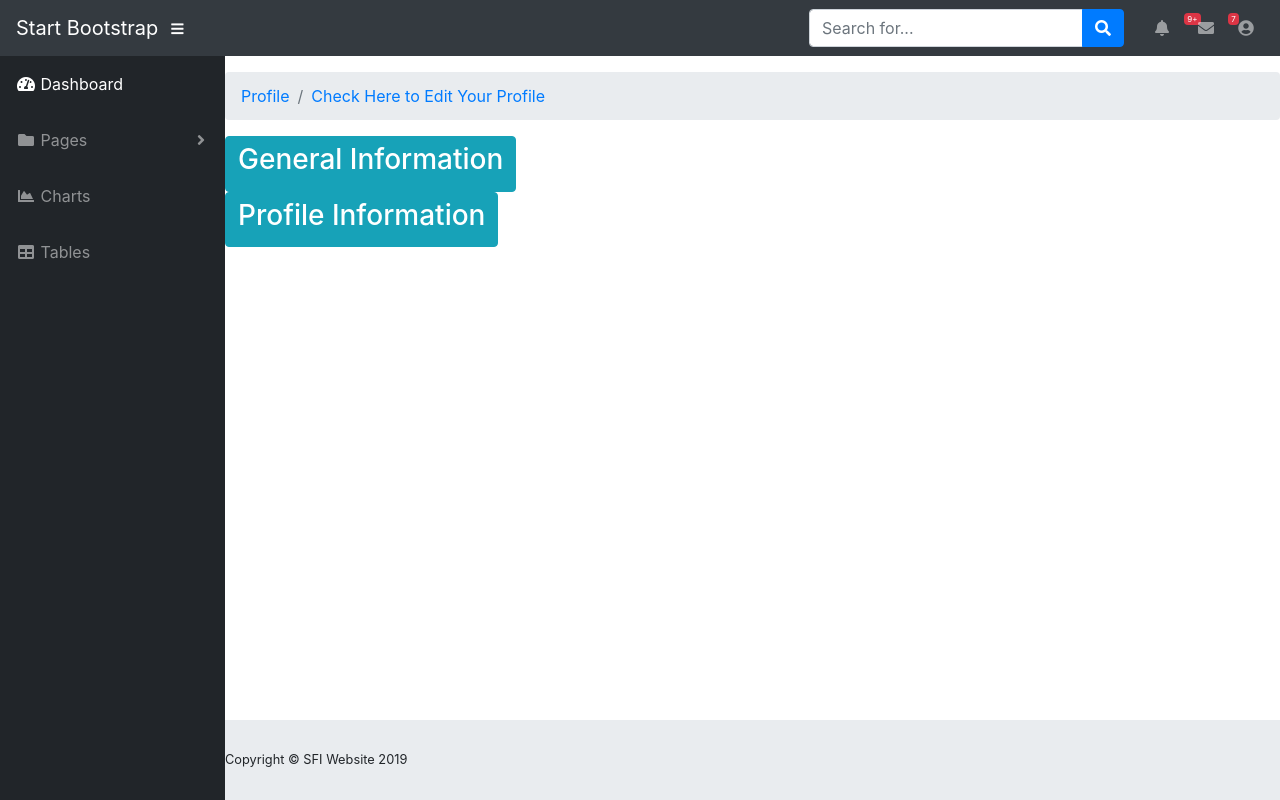
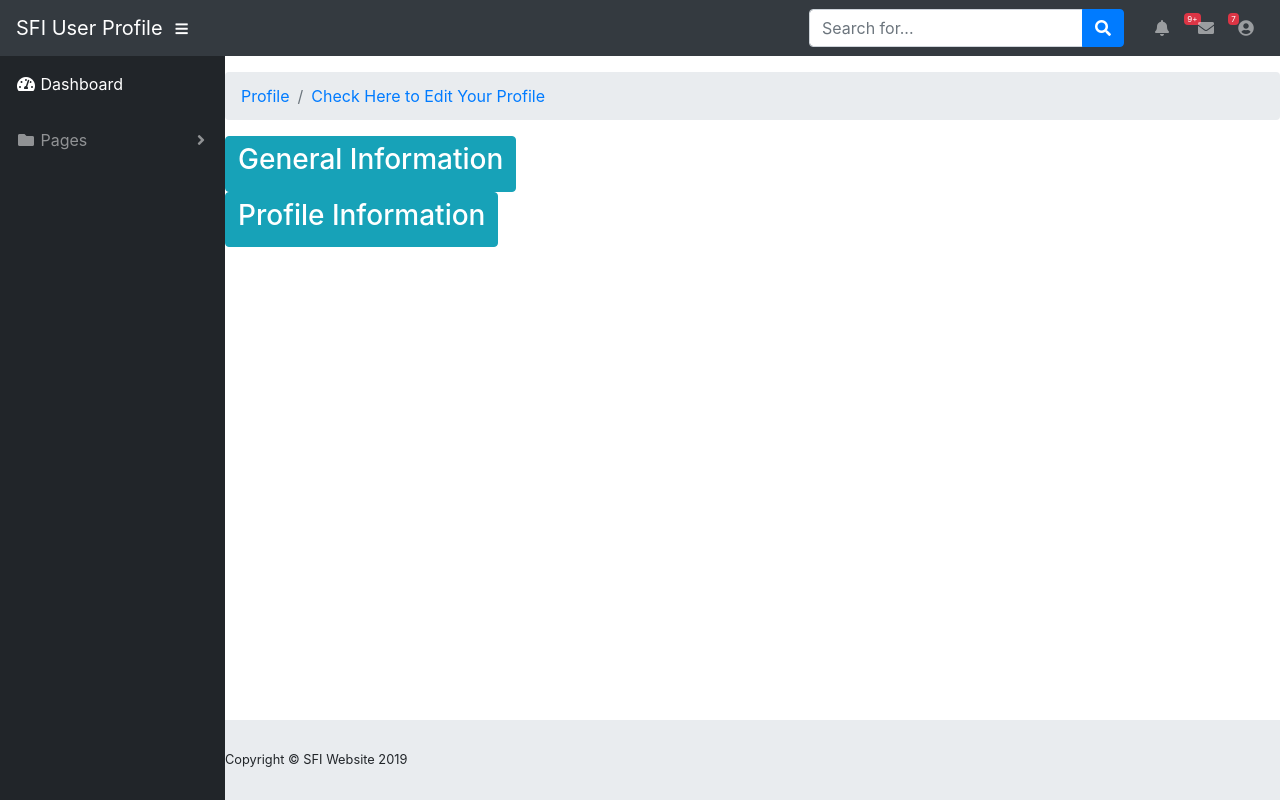
Before and after one commit to Stephen-O-Donovan/mysite, a Flask app: page /profile in a window 1280 px wide. Run offline with Flask 2, Linux system fonts and the light colour scheme; the visitor is signed in with stand-in values (Sample User, id 1); data that the repository does not hold is empty; some libraries are stand-ins or nearby versions.

Commit message:
Update show_profile.html

```diff
--- a/templates/show_profile.html
+++ b/templates/show_profile.html
@@ -32,7 +32,7 @@
 
     <nav class="navbar navbar-expand navbar-dark bg-dark static-top">
 
-      <a class="navbar-brand mr-1" href="index.html">Start Bootstrap</a>
+      <a class="navbar-brand mr-1" href="index.html">SFI User Profile</a>
 
       <button class="btn btn-link btn-sm text-white order-1 order-sm-0" id="sidebarToggle" href="#">
         <i class="fas fa-bars"></i>
@@ -96,7 +96,7 @@
       <!-- Sidebar -->
       <ul class="sidebar navbar-nav">
         <li class="nav-item active">
-          <a class="nav-link" href="index.html">
+          <a class="nav-link" href="{{url_for('dashboard')}}">
             <i class="fas fa-fw fa-tachometer-alt"></i>
             <span>Dashboard</span>
           </a>
@@ -107,25 +107,10 @@
             <span>Pages</span>
           </a>
           <div class="dropdown-menu" aria-labelledby="pagesDropdown">
-            <h6 class="dropdown-header">Login Screens:</h6>
-            <a class="dropdown-item" href="login.html">Login</a>
-            <a class="dropdown-item" href="register.html">Register</a>
-            <a class="dropdown-item" href="forgot-password.html">Forgot Password</a>
-            <div class="dropdown-divider"></div>
             <h6 class="dropdown-header">Other Pages:</h6>
-            <a class="dropdown-item" href="404.html">404 Page</a>
+            <a class="dropdown-item" href="{{ url_for('show_profile') }}">Profile Page</a>
             <a class="dropdown-item" href="blank.html">Blank Page</a>
           </div>
-        </li>
-        <li class="nav-item">
-          <a class="nav-link" href="charts.html">
-            <i class="fas fa-fw fa-chart-area"></i>
-            <span>Charts</span></a>
-        </li>
-        <li class="nav-item">
-          <a class="nav-link" href="tables.html">
-            <i class="fas fa-fw fa-table"></i>
-            <span>Tables</span></a>
         </li>
       </ul>
 
```
